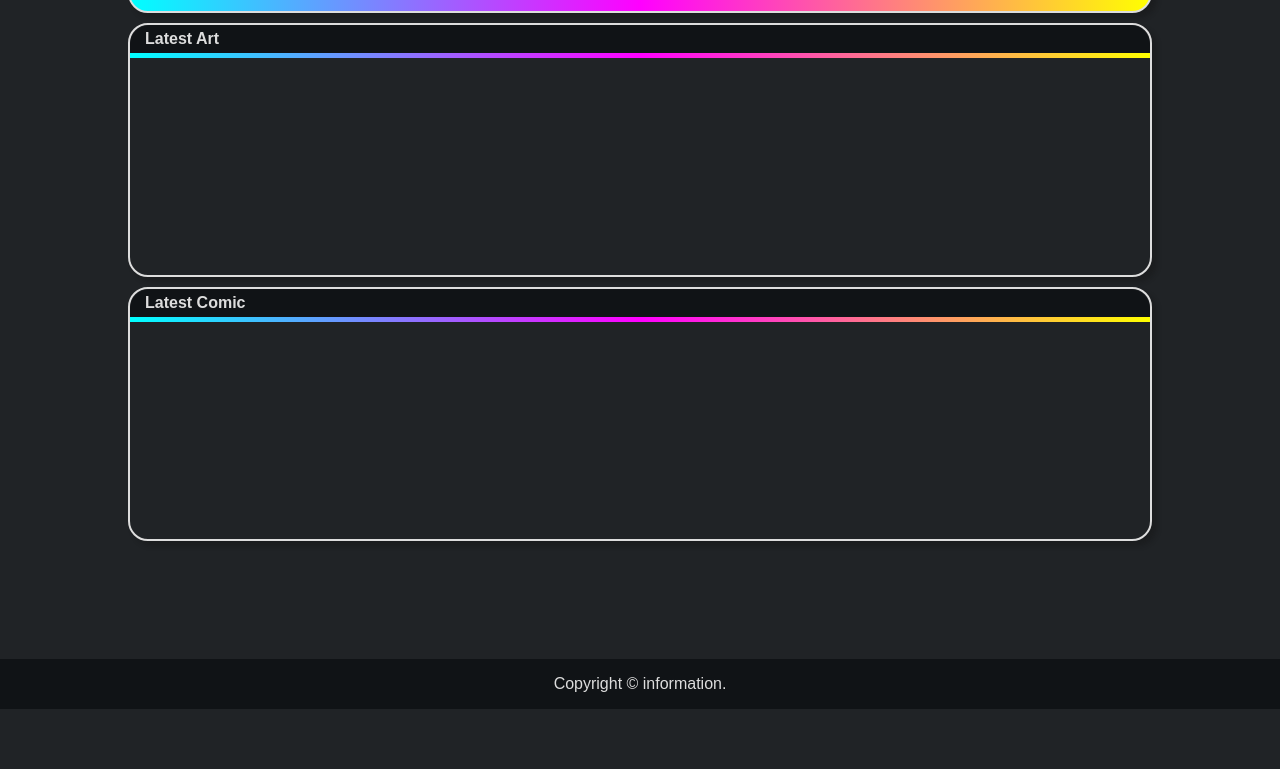
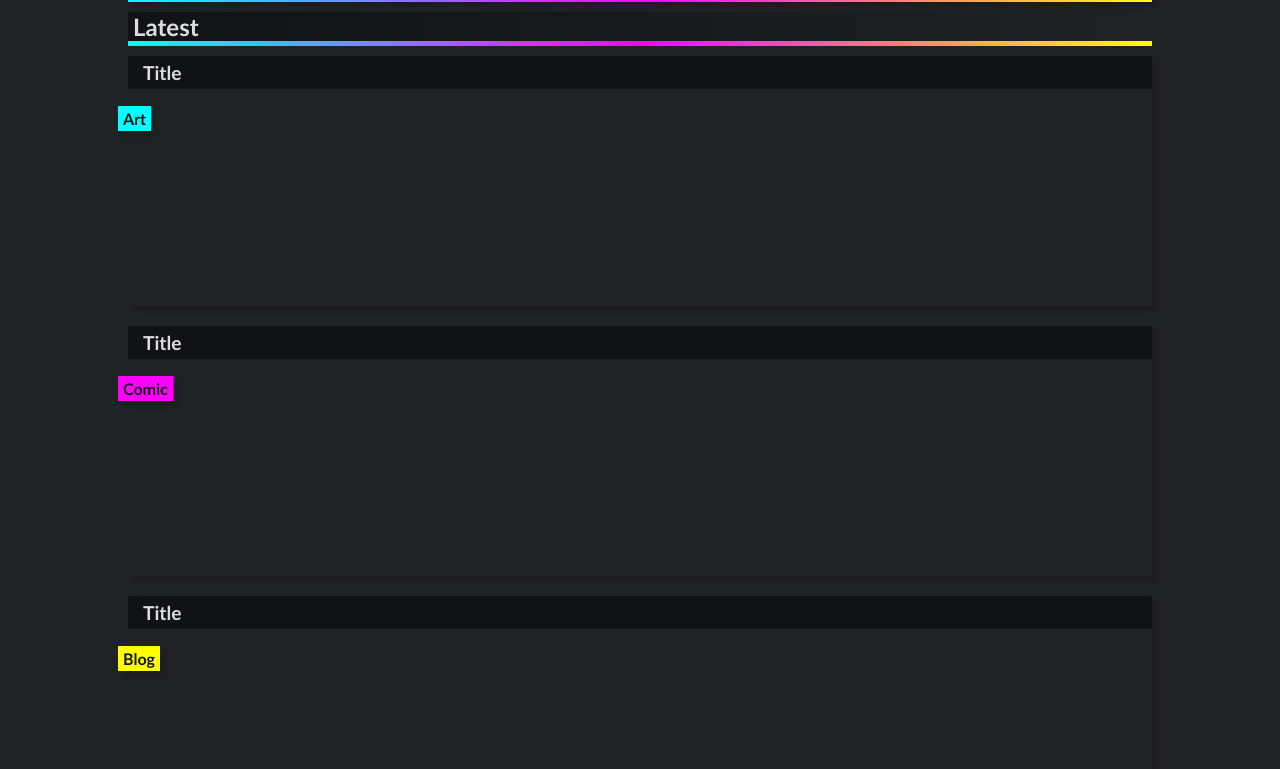
Before and after one commit to jeffreypbee/wordpress-comic-theme, a plain HTML site: page index.html in a window 1280 px wide. Shown: the part 91-860 px from the top of the page. Before the commit the page ends 800 px from the top, so only its background shows below. Drawn offline with Linux system fonts and the light colour scheme.

Commit message:
Styling latest entries on home page

```diff
--- a/index.html
+++ b/index.html
@@ -8,7 +8,7 @@
 </head>
 <body>
 
-    <header class="box-shadow border">
+    <header class="box-shadow">
         <h1>Comic Name</h1>
         <nav class="menu-bar">
             <a href="">Link 1</a>
@@ -19,13 +19,18 @@
     </header>
     <main>
         <section class="latest-updates">
-            <div class="card box-shadow border latest">
-                <h3>Latest Art</h3>
-                <div class="rainbow"></div>
+            <h2>Latest</h2>
+            <div class="rainbow"></div>
+            <div class="card box-shadow latest">
+                <h3>Title</h3>
+                <div class="content-tag bg-cyan">Art</div>
             </div>
-            <div class="card box-shadow border latest">
-                <h3>Latest Comic</h3>
-                <div class="rainbow"></div>
+            <div class="card box-shadow latest">
+                <h3>Title</h3>
+                <div class="content-tag bg-magenta">Comic</div>
+            </div><div class="card box-shadow latest">
+                <h3>Title</h3>
+                <div class="content-tag bg-yellow">Blog</div>
             </div>
         </section>
     </main>
--- a/style.css
+++ b/style.css
@@ -12,7 +12,7 @@ body {
     height: 100vh;
     background-color: var(--bg-color);
     color: var(--font-color);
-    font-family: sans-serif;
+    font-family:'Gill Sans', 'Gill Sans MT', Calibri, 'Trebuchet MS', sans-serif;
     display: grid;
     grid-template-columns: 10% auto 10%;
     grid-template-rows: auto 1fr auto;
@@ -25,8 +25,7 @@ header {
     margin-top: 10px;
     grid-area: header;
     background: var(--cmy-gradient);
-    border-radius: 20px;
-    padding-bottom: 15px;
+    padding-bottom: 5px;
 }
 
 header h1 {
@@ -73,20 +72,27 @@ footer {
     width: 100%;
 }
 
+h2 {
+    margin: 0;
+    margin-top: 5px;
+    padding-left: 5px;
+    background: linear-gradient(to right, var(--bg-color2), transparent);
+    width: 100%;
+}
+
 .card {
     width: 200px;
     height: 250px;
-    border-radius: 20px;
-    margin: 5px 0;
+    margin: 10px 0;
+    position: relative;
 }
 
 .card h3 {
     margin: 0;
     padding: 5px;
     padding-left: 15px;
-    font-size: 1rem;
+    font-size: 1.2rem;
     background-color: var(--bg-color2);
-    border-radius: 20px 20px 0 0;
 }
 
 .latest {
@@ -103,10 +109,29 @@ footer {
     box-shadow: 5px 5px 5px #1115;
 }
 
-.border {
-    border: 2px solid var(--font-color);
-}
-
 section {
     padding: 0;
 }
+
+.content-tag {
+    position: absolute;
+    top: 50px;
+    left: -10px;
+    padding: 3px 5px;
+    box-shadow: 5px 5px 5px #1115;
+    color: var(--bg-color2);
+    font-weight: bold;
+    text-align: center;
+}
+
+.bg-cyan {
+    background-color: cyan;
+}
+
+.bg-magenta {
+    background-color: magenta;
+}
+
+.bg-yellow {
+    background-color: yellow;
+}
```
